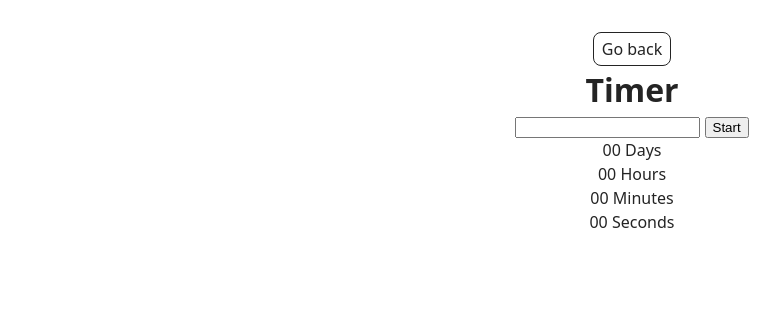
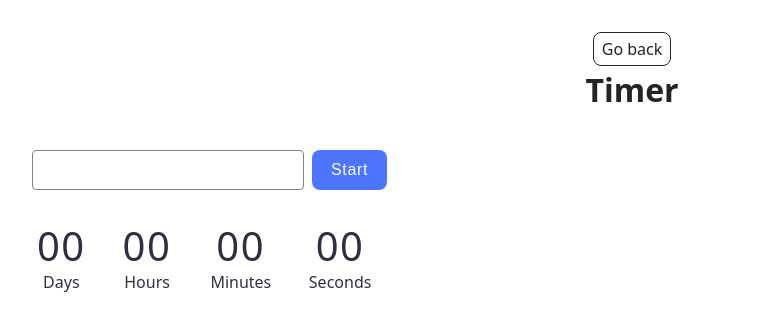
Before and after one commit to iryna-pona/goit-js-hw-10, a website built with Vite: page src/1-timer.html in a window 1280 px wide. Shown: the whole page, without its empty margins (8-788 px from the left). Built offline with nearby package versions, Linux system fonts and the light colour scheme.

Commit message:
added styles to the task 1-timer and div input-box in html

```diff
--- a/src/1-timer.html
+++ b/src/1-timer.html
@@ -12,8 +12,10 @@
       <div class="container">
         <a class="back-link" href="./index.html">Go back</a>
         <h1 class="main-title">Timer</h1>
-        <input type="text" id="datetime-picker" />
-        <button type="button" data-start>Start</button>
+        <div class="input-box">
+          <input type="text" id="datetime-picker" />
+          <button type="button" data-start>Start</button>
+        </div>
 
         <div class="timer">
           <div class="field">
--- a/src/css/styles.css
+++ b/src/css/styles.css
@@ -16,3 +16,108 @@
 @import url('./badges.css');
 @import url('./back-link.css');
 @import url('./footer.css');
+
+/* Timer */
+
+.input-box {
+  display: flex;
+  align-items: flex-start;
+  justify-content: flex-start;
+  flex-direction: row;
+  gap: 8px;
+  margin-top: 36px;
+  margin-bottom: 32px;
+}
+
+input {
+  box-sizing: border-box;
+  width: 272px;
+  height: 40px;
+  padding: 8px 16px;
+  border: 1px solid #808080;
+  border-radius: 4px;
+  background-color: #fff;
+  transition: border-color 0.2s;
+
+  font-weight: 400;
+  font-size: 16px;
+  line-height: 1.5;
+  letter-spacing: 0.04em;
+  color: #2e2f42;
+}
+
+input:hover {
+  border-color: #000;
+}
+
+input:focus {
+  outline: none;
+  border-color: #4e75ff;
+  color: #000;
+}
+
+input:disabled {
+  background-color: #fafafa;
+  color: #808080;
+}
+
+button {
+  display: flex;
+  align-items: center;
+  justify-content: center;
+  flex-direction: row;
+  gap: 10px;
+
+  border: none;
+  border-radius: 8px;
+  padding: 8px 16px;
+  width: 75px;
+  height: 40px;
+
+  font-weight: 500;
+  font-size: 16px;
+  line-height: 1.5;
+  letter-spacing: 0.04em;
+  color: #fff;
+  cursor: pointer;
+
+  background: #4e75ff;
+  transition: background-color 0.2s;
+}
+
+button:hover {
+  background-color: #6c8cff;
+}
+
+button:disabled {
+  color: #989898;
+  background-color: #cfcfcf;
+  cursor: not-allowed;
+}
+
+.timer {
+  border: none;
+  display: flex;
+  align-items: flex-start;
+  justify-content: flex-start;
+  flex-direction: row;
+  gap: 24px;
+
+  width: 346px;
+  height: 72px;
+}
+
+.value {
+  font-weight: 400;
+  font-size: 40px;
+  line-height: 1.2;
+  letter-spacing: 0.04em;
+  color: #2e2f42;
+}
+
+.label {
+  font-weight: 400;
+  font-size: 16px;
+  line-height: 1.5;
+  color: #2e2f42;
+}
```
